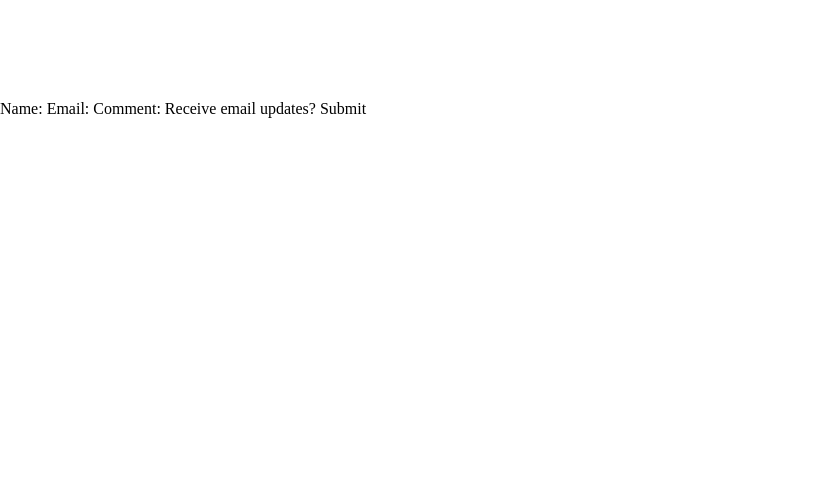
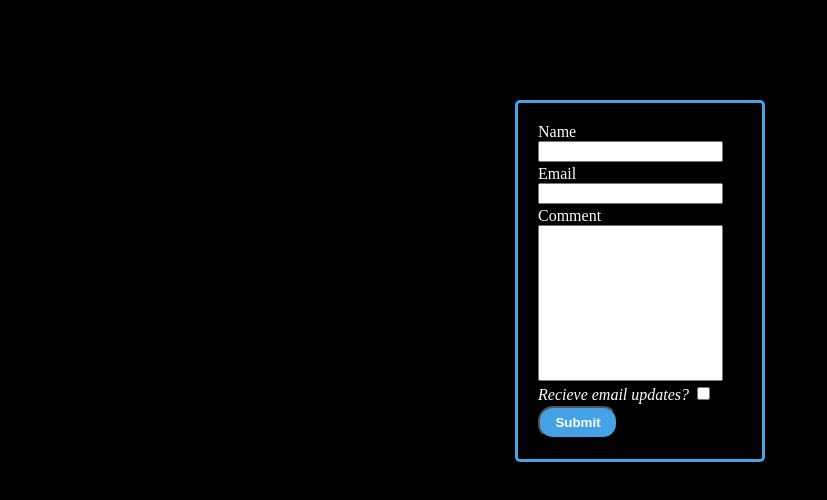
Before and after one commit to ironhack-web-1/w2d1-lab-html-css-iron-comments-Mireia9, a plain HTML site: page iron-comments/index.html in a window 1280 px wide. Shown: the whole page, without its empty margins (0-827 px from the left). Drawn offline with Linux system fonts and the light colour scheme.

Commit message:
finalizado

```diff
--- a/iron-comments/index.html
+++ b/iron-comments/index.html
@@ -11,9 +11,23 @@
 </head>
 <body>
 
-    <form id="form-container">
+    <form action="#" method="post" id="form-container">
+        <label for="name">Name</label>
+        <input type="text" id="name" name="name" class="espaciado-celdas"/><br>
+        <label for="email">Email</label>
+        <input type="email" id="mail" name="mail" class="espaciado-celdas"/><br>
+        <label for="comentario">Comment</label>
+        <input type="textarea" id="comentario" name="comentario" class="text-area espaciado-celdas"/><br>
+        <label for="updates?" class="italic">Recieve email updates?</label>
+        <input type="checkbox" id="updates" name="updates" class="espaciado-celdas-grande"/><br>
+        <input type="submit" value="Submit" class="submit"/>
+
+    </form>
+
+
+
+
         Name: Email: Comment: Receive email updates? Submit
-    </form>
 
 </body>
 </html>
--- a/iron-comments/styles/style.css
+++ b/iron-comments/styles/style.css
@@ -3,9 +3,44 @@ body {
     margin: 0;
     padding-top: 100px;
     width: 100vw;
+    background-color: #000000;
+    font-size: 16px;
+
 
 }
 
 #form-container {
     margin: auto;
+    width: 250px;
+    color: #ffffff;
+    border: 3px solid rgb(67,163, 230);
+    border-radius: 5px;
+    box-sizing: border-box;
+    padding: 20px 25px 20px 20px
 }
+
+.text-area{
+    height: 150px;
+}
+
+.italic{
+    font-style: italic;
+}
+
+.submit{
+    background-color: rgb(67,163, 230) ;
+    border-radius: 15px;
+    color: #ffffff;
+    text-align: center;
+    font-weight: 700;
+    padding: 7px;
+    width: 80px ;
+}
+
+.espaciado-celdas{
+    margin-bottom: 3px;
+}
+
+.espaciado-celdas-grande{
+    margin-bottom: 6px;
+}
```
